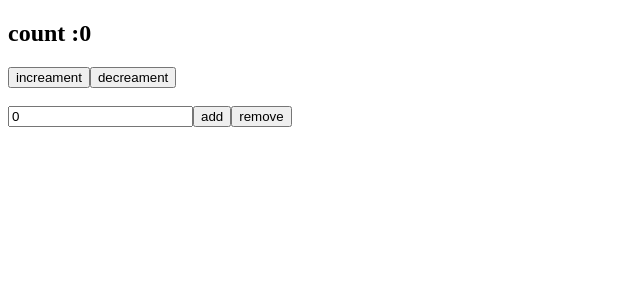
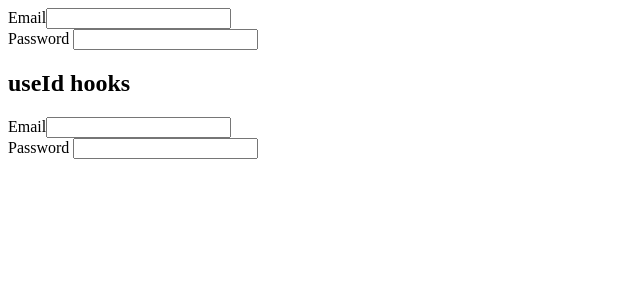
Before and after one commit to Vic-ky10/MiniLogin-dashboard, a React (Vite) app in the folder workspace/: page / in a window 1280 px wide. Shown: the top 300 px of the page, without its empty margins (0-640 px from the left). Built offline with nearby package versions, Linux system fonts and the light colour scheme.

Commit message:
useId hooks

```diff
--- a/workspace/src/App.jsx
+++ b/workspace/src/App.jsx
@@ -1,10 +1,15 @@
 import React from 'react'
 import Counter from './Component/Counter'
+import Hookes from './Component/UseRef/Hookes'
+import Timer from './Component/UseRef/Timer'
+import Useid from './Useid/Useid'
 
 function App() {
   return (
     <div>
-      <Counter />
+      < Useid />
+      <h2>useId hooks</h2>
+      < Useid />
     </div>
   )
 }
--- /dev/null
+++ b/workspace/src/Useid/Useid.jsx
@@ -0,0 +1,17 @@
+import React, { useId } from 'react'
+
+function Useid() {
+    const id = useId();
+
+  return (
+    <div>
+   <label htmlFor={`${id}-email`}>Email</label>
+  <input type="Email" id={`${id}-email`}  />
+  <br />
+  <label htmlFor={`${id}-pass`}>Password </label>
+  <input type="password"  id={`${id}-pass`} />
+    </div>
+  )
+}
+
+export default Useid
```
